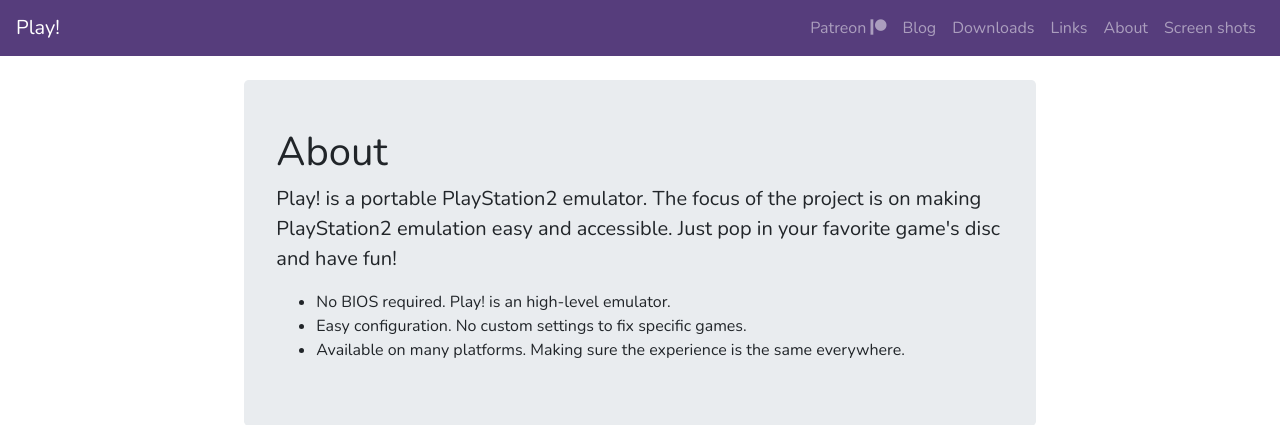
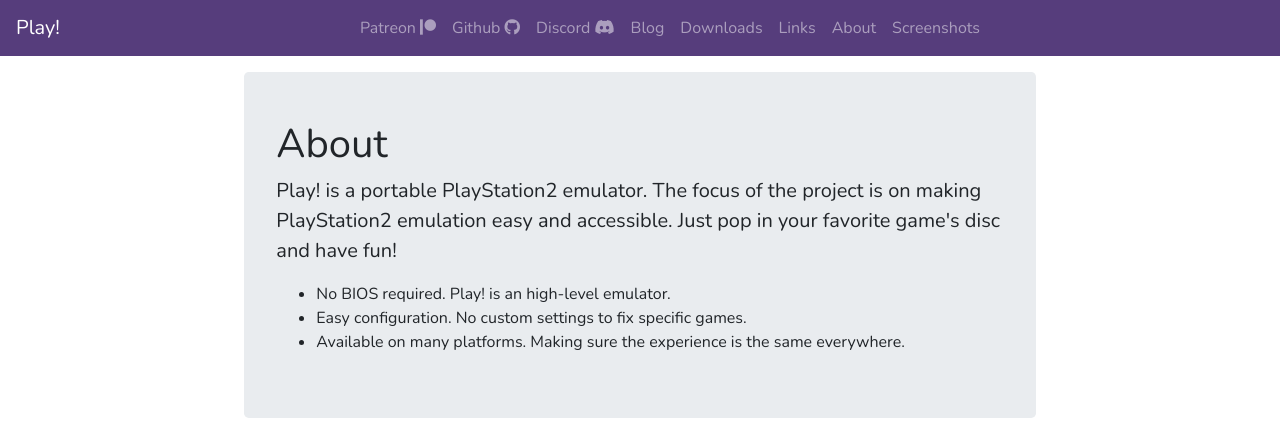
Before and after one commit to jpd002/PlayWebSite, a PHP site: page /about.php in a window 1280 px wide. Shown: the top 425 px of the page. Run offline with PHP 8.4, Linux system fonts and the light colour scheme; data that the repository does not hold is empty; some libraries are stand-ins or nearby versions.

Commit message:
update navi.php

```diff
--- a/navi.php
+++ b/navi.php
@@ -1,4 +1,4 @@
-<nav class="navbar navbar-expand-md navbar-dark bg-primary">
+<nav class="navbar fixed-top navbar-expand-md navbar-dark bg-primary">
 	<a class="navbar-brand" href=".">Play!</a>
 	<button class="navbar-toggler" type="button" data-toggle="collapse" data-target="#navbarColor02" aria-expanded="false" aria-label="Toggle navigation">
 		<span class="navbar-toggler-icon"></span>
@@ -6,8 +6,16 @@
 	<div class="collapse navbar-collapse" id="navbarColor02">
 		<ul class="navbar-nav ml-auto">
 			<li class="nav-item">
-				<a class="nav-link" href="https://www.patreon.com/bePatron?u=7311516">Patreon <i class="fab fa-patreon"></i></a>
+				<a class="nav-link" href="https://www.patreon.com/jpd002">Patreon <i class="fab fa-patreon"></i></a>
 			</li>
+			<li class="nav-item">
+				<a class="nav-link" href="https://github.com/jpd002/Play-">Github <i class="fab fa-github"></i></a>
+			</li>
+			<li class="nav-item">
+				<a class="nav-link" href="https://discord.gg/YG3qRzz">Discord <i class="fab fa-discord"></i></a>
+			</li>
+		</ul>
+		<ul class="navbar-nav mr-auto">
 			<li class="nav-item">
 				<a class="nav-link" href="blog.php">Blog</a>
 			</li>
@@ -21,8 +29,9 @@
 				<a class="nav-link" href="about.php">About</a>
 			</li>
 			<li class="nav-item">
-				<a class="nav-link" href="screenshots.php">Screen shots</a>
+				<a class="nav-link" href="screenshots.php">Screenshots</a>
 			</li>
 		</ul>
 	</div>
 </nav>
+<div class="mb-5"></div>
```
